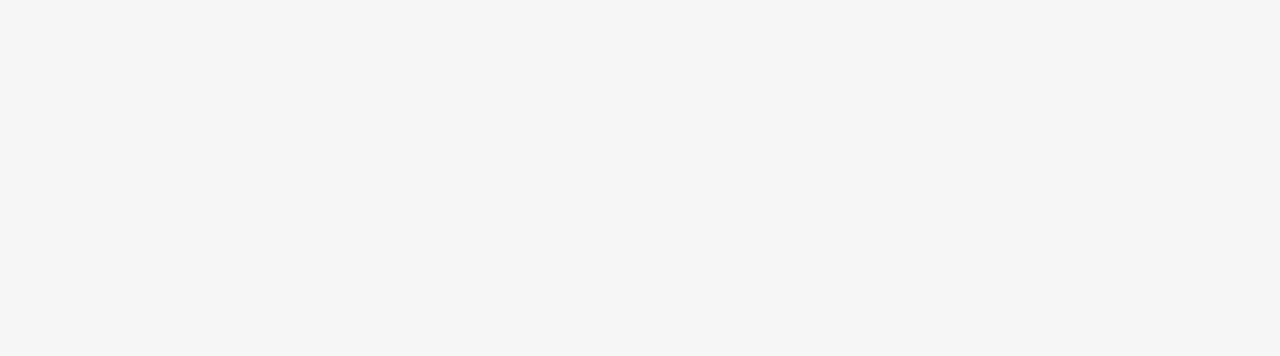
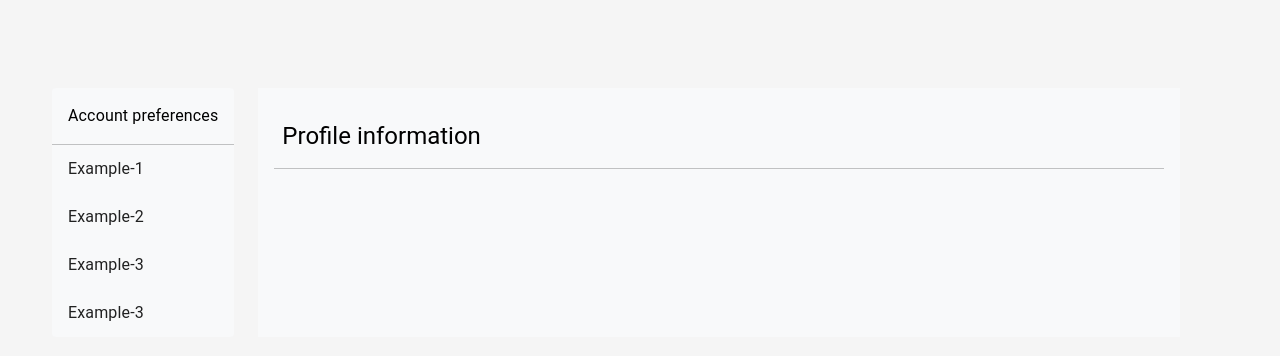
Before and after one commit to justhanzala/client.api.backendeasy, a React (Create React App) app: page /account-setting in a window 1280 px wide. Shown: the top 356 px of the page. Built offline with nearby package versions, Linux system fonts and the light colour scheme.

Commit message:
add account setting page and minor change

```diff
--- a/src/App.js
+++ b/src/App.js
@@ -8,7 +8,7 @@ import { LinearProgress, Box, CircularProgress } from "@mui/material";
 import PrivateRoute from "./components/PrivateRoute";
 import Layout from "./components/Layout";
 
-// Redux Actions
+// Redux
 import { useSelector, useDispatch } from "react-redux";
 import { getUser as getUserAction } from "./redux/user/actions";
 
--- /dev/null
+++ b/src/pages/AccountSetting.js
@@ -0,0 +1,77 @@
+import React from "react";
+
+// Styled Components
+import {
+  Container,
+  Box,
+  Typography,
+  ListItem,
+  ListItemText,
+  Divider,
+} from "@mui/material";
+import { AccountCircle as AccountCircleIcon } from "@mui/icons-material";
+
+// Redux
+// import { useSelector } from "react-redux";
+
+const AccountSetting = () => {
+  //   // Get user details from redux store
+  //   const {
+  //     user: { userData },
+  //   } = useSelector((state) => state);
+
+  const Links = [
+    {
+      click: () => console.log("Clicked"),
+      title: "Example-1",
+      path: "/",
+    },
+    {
+      click: () => console.log("Clicked"),
+      title: "Example-2",
+      path: "/",
+    },
+    {
+      click: () => console.log("Clicked"),
+      title: "Example-3",
+      path: "/",
+    },
+    {
+      click: () => console.log("Clicked"),
+      title: "Example-3",
+      path: "/",
+    },
+  ];
+
+  return (
+    <>
+      <Container className="d-flex">
+        <Box className="d-flex flex-column bg-light h-100 me-4 rounded">
+          <Box className="px-3 py-3">
+            <Typography variant="p" color="black">
+              Account preferences
+            </Typography>
+          </Box>
+          <Divider />
+          <Box>
+            {Links.map(({ click, title, path }, i) => (
+              <ListItem button onClick={click} key={i}>
+                <ListItemText primary={title} className="ms-0" />
+              </ListItem>
+            ))}
+          </Box>
+        </Box>
+        <Box className="bg-light p-3 overflow-auto h-100" sx={{ width: "80%" }}>
+          <Box className="py-3 px-2">
+            <Typography variant="h5" color="black">
+              Profile information
+            </Typography>
+          </Box>
+          <Divider />
+        </Box>
+      </Container>
+    </>
+  );
+};
+
+export default AccountSetting;
--- a/src/routes.js
+++ b/src/routes.js
@@ -4,12 +4,15 @@ import Dashboard from "./pages/Dashboard";
 import ApiServices from "./pages/ApiServices";
 import PublicApi from "./pages/PublicApi";
 import PrivateApi from "./pages/PrivateApi";
+import AccountSetting from "./pages/AccountSetting";
 
 const routes = [
   {
     exact: true,
+    auth: true,
     path: "/",
-    component: Signin,
+    component: Dashboard,
+    title: "Dashboard",
   },
   {
     exact: true,
@@ -49,6 +52,11 @@ const routes = [
     component: PrivateApi,
     title: "Private APIs",
   },
+  {
+    exact: true,
+    path: "/account-setting",
+    component: AccountSetting,
+  },
 ];
 
 export default routes;
```
